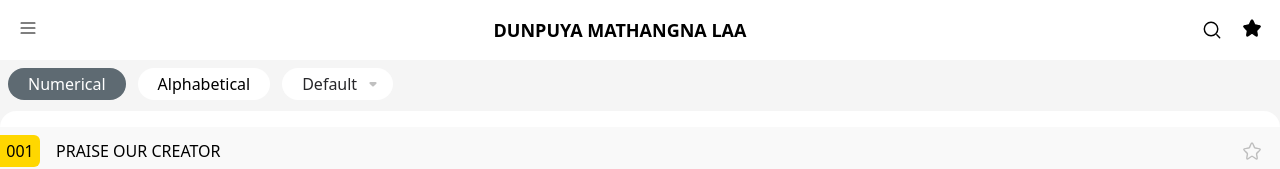
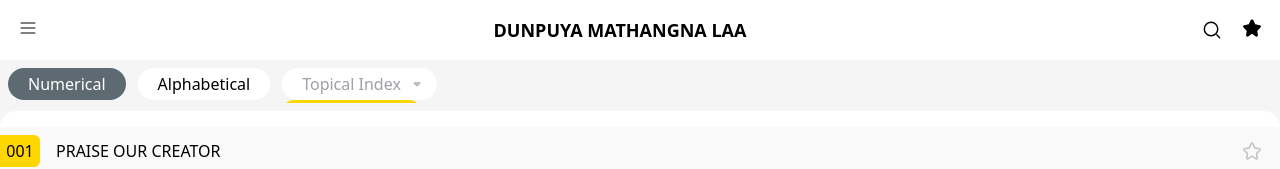
Before and after one commit to Meshil-Maring/maring-hymn-of-praise, a React (Vite) app in the folder client/: page / in a window 1280 px wide. Shown: the top 169 px of the page. Built offline with nearby package versions, Linux system fonts and the light colour scheme.

Commit message:
added new feature

```diff
--- a/client/src/pages/home/Category.tsx
+++ b/client/src/pages/home/Category.tsx
@@ -1,6 +1,7 @@
 import { useEffect, useState } from "react";
 import CategoryList from "./CategoryList";
 import DropIcon from "../../assets/icons/drop";
+import DropDown from "./DropDown";
 
 const list = {
   number: "Numerical",
@@ -15,37 +16,39 @@ const Category = ({ activeHandler }: CategoryProps) => {
   const [active, setActive] = useState("Numerical");
   const [topical, setTopical] = useState();
 
+  useEffect(() => {
+    fetch("/topical_index.json")
+      .then((res) => res.json())
+      .then((data) => setTopical(data));
+  }, []);
+
   const clickHandler = ({ id }: { id: string | number }) => {
     setActive(String(id));
 
     activeHandler({ id: id });
   };
 
-  useEffect(() => {
-    fetch("/topical_index.json")
-      .then((res) => res.json())
-      .then((data) => setTopical(data));
-  }, []);
+  // Drop down typical handler
+  const dropHandler = () => {
+    console.log("Hello");
+  };
 
   return (
-    <ul className="p-2 flex gap-3 w-full overflow-x-auto overflow-hidden">
+    <ul className="p-2 flex gap-3 w-full overflow-x-auto z-0">
       {Object.entries(list).map(([key, value]) => (
         <button key={key} onClick={() => clickHandler({ id: value })}>
           <CategoryList name={value} active={active === String(value)} />
         </button>
       ))}
 
-      {/* <button
-        // className={`${
-        //   active ? "bg-active text-white" : "bg-white text-primary"
-        // } p-1 rounded-full px-5 text-white"`}
+      <button
+        onClick={dropHandler}
+        className="bg-white flex rounded-full p-1 h-8 px-5 pr-2 justify-between gap-1 relative z-10"
       >
-        Default
-      </button> */}
+        <li className="text-zinc-400">Topical Index</li>
+        <DropIcon fill="#8888" />
 
-      <button className="bg-white flex rounded-full p-1 h-8 px-5 pr-2 justify-between gap-1">
-        <li className="text-zinc-800">Default</li>
-        <DropIcon fill="#8888" />
+        <aside className="bg-yellow w-[90%] left-0 top-8 absolute z-20 h-3 rounded-t-full"></aside>
       </button>
     </ul>
   );
--- a/client/src/pages/home/CategoryList.tsx
+++ b/client/src/pages/home/CategoryList.tsx
@@ -1,5 +1,3 @@
-import DropIcon from "../../assets/icons/drop";
-
 type CategoryListProps = {
   active?: boolean;
   name: string;
--- /dev/null
+++ b/client/src/pages/home/DropDown.tsx
@@ -0,0 +1,12 @@
+import { createPortal } from "react-dom";
+
+const Dropdown = () => {
+  return createPortal(
+    <aside className="absolute left-4 top-4 z-50 bg-yellow w-20 h-2 rounded-t-full">
+      Dropdown content
+    </aside>,
+    document.body
+  );
+};
+
+export default Dropdown;
--- a/client/src/pages/home/ListItem.tsx
+++ b/client/src/pages/home/ListItem.tsx
@@ -22,7 +22,7 @@ const ListItem = ({ title, id, even, cb, bookmark }: ListItemProps) => {
 
   return (
     <li
-      className="flex justify-between pr-4 py-2"
+      className="flex justify-between pr-4 py-2 z-0"
       style={{ backgroundColor: `${even ? COLORS.bgAlpha : "transparent"}` }}
     >
       <button className="flex  gap-4 items-center">
--- a/client/src/pages/home/ListView.tsx
+++ b/client/src/pages/home/ListView.tsx
@@ -34,7 +34,7 @@ const ListView = ({ listType }: { listType: string }) => {
   const checkBookmark = (id: string) => bookmarkList.includes(id);
 
   return (
-    <div className="bg-white w-full py-4 mt-2 rounded-t-2xl h-full overflow-y-auto">
+    <div className="bg-white z-0 w-full py-4 mt-2 rounded-t-2xl h-full overflow-y-auto">
       {listData.map((ele, index) => (
         <ListItem
           key={index}
```
